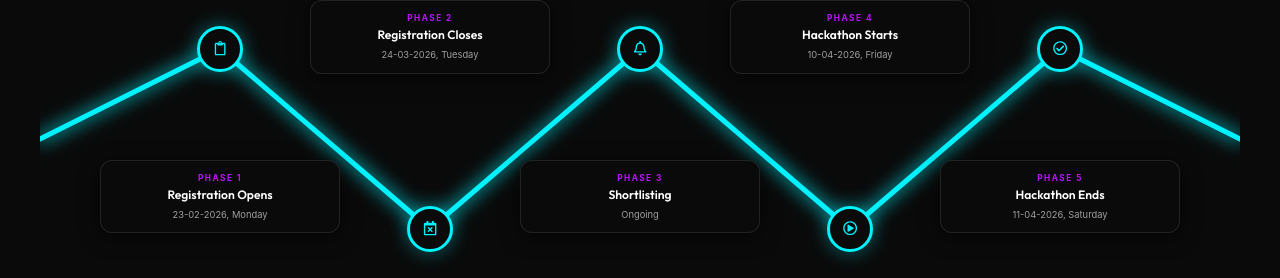
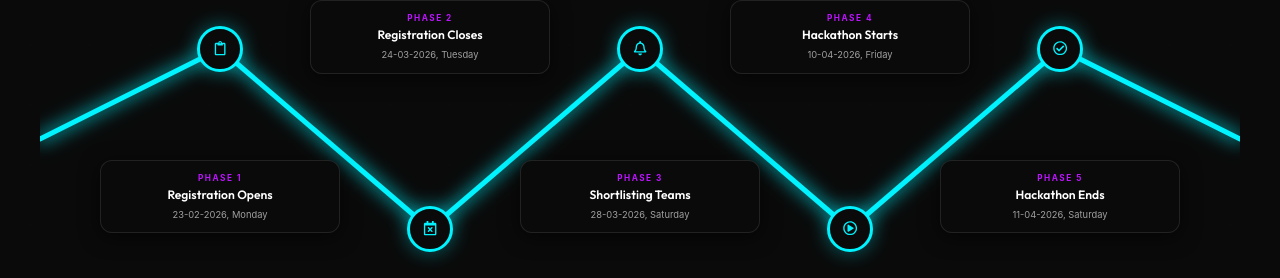
Before and after one commit to chandanaputtaswamy/Cognithon-26, a React (Vite) app: page / in a window 1280 px wide. Shown: the part 4955-5233 px from the top of the page. Built offline with nearby package versions, Linux system fonts and the light colour scheme.

Commit message:
Update shortlisting schedule phase text and date

```diff
--- a/src/components/ScheduleRoadmap.tsx
+++ b/src/components/ScheduleRoadmap.tsx
@@ -40,8 +40,8 @@ const milestones: Milestone[] = [
     },
     {
         time: "Phase 3",
-        title: "Shortlisting",
-        description: "Ongoing",
+        title: "Shortlisting Teams",
+        description: "28-03-2026, Saturday",
         icon: <FaRegBell />,
         x: 50,
         y: 35 // Peak
--- a/src/components/Timeline.tsx
+++ b/src/components/Timeline.tsx
@@ -17,7 +17,7 @@ interface TimelineProps {
 const defaultRoadmapData: TimelineEvent[] = [
     { title: "Registrations Open", description: "Register your team and start your journey.", icon: "📝" },
     { title: "Idea Submission", description: "Submit your innovative solutions.", icon: "💡" },
-    { title: "Shortlisting", description: "Top teams selected for the finale.", icon: "✅" },
+    { title: "Shortlisting Teams", description: "Top teams selected for the finale.", icon: "✅" },
     { title: "Mentorship Round", description: "Expert guidance to refine your ideas.", icon: "👨‍🏫" },
     { title: "Final Hack Day", description: "24-hour coding marathon begins.", icon: "🚀" },
     { title: "Judging & Results", description: "Pitch to judges and win big.", icon: "🏆" }
```
